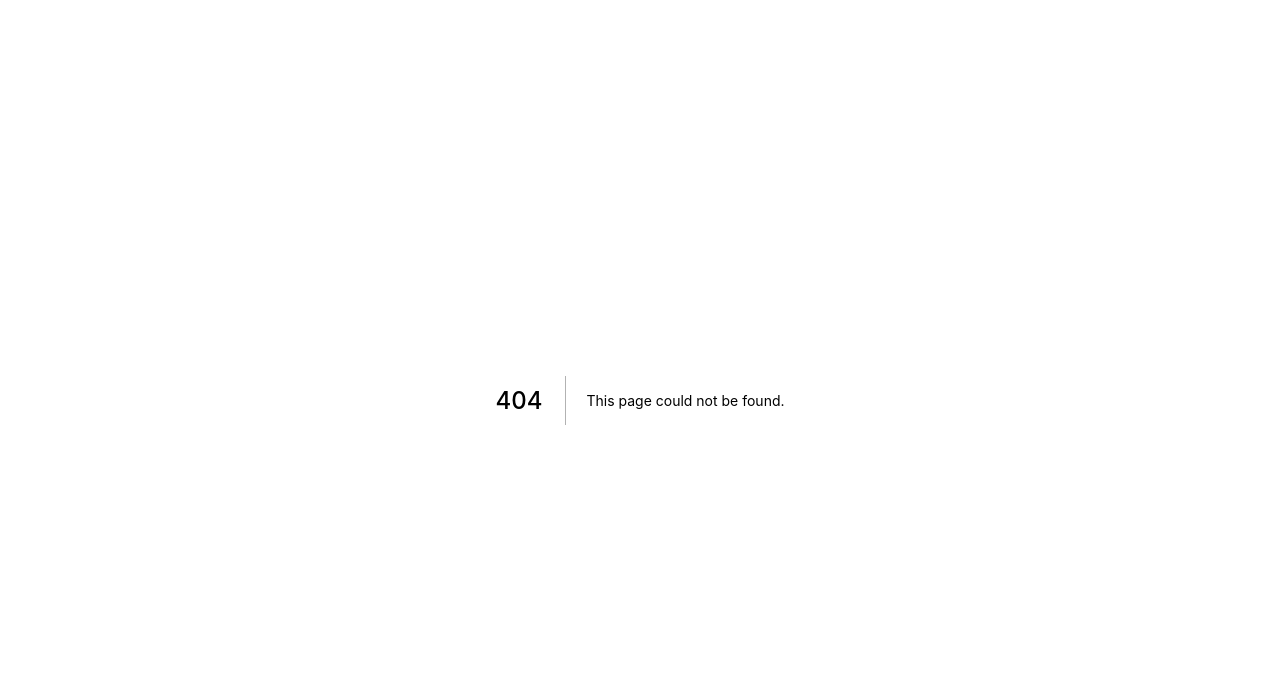
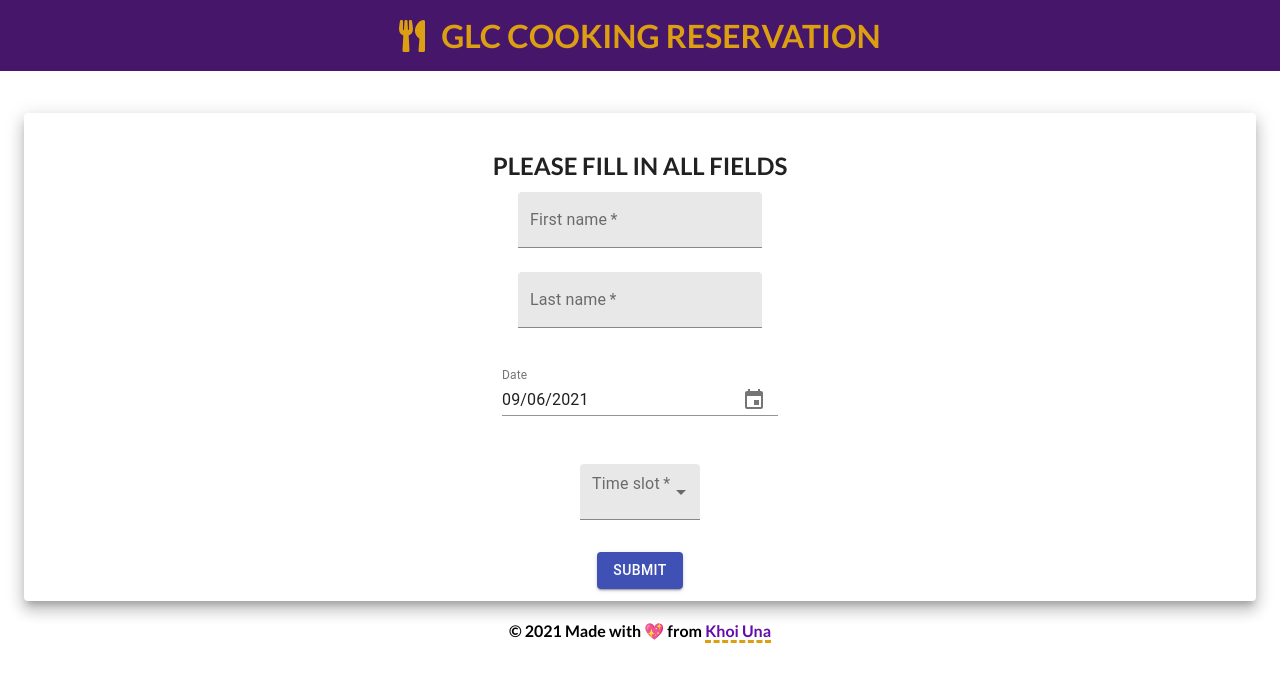
Before and after one commit to KhoiUna/cooking-reservation, a Next.js app in the folder client/: page /cancel in a window 1280 px wide. Before the commit this address had no page. Shown: the top 682 px of the page. Built offline with nearby package versions, Linux system fonts and the light colour scheme.

Commit message:
add cancel reservation page

```diff
--- /dev/null
+++ b/client/pages/cancel.js
@@ -0,0 +1,252 @@
+import Grid from "@material-ui/core/Grid";
+import { makeStyles } from "@material-ui/core/styles";
+import FormatTime from "../helpers/FormatTime";
+import {
+  Container,
+  Paper,
+  Button,
+  TextField,
+  FormControl,
+  Select,
+  MenuItem,
+  InputLabel,
+} from "@material-ui/core";
+import CircularProgress from "@material-ui/core/CircularProgress";
+import DateFnsUtils from "@date-io/date-fns";
+import {
+  MuiPickersUtilsProvider,
+  KeyboardDatePicker,
+} from "@material-ui/pickers";
+import { useEffect, useState } from "react";
+import { origin } from "../config/config";
+import Layout from "../containers/layout";
+
+const useStyles = makeStyles((theme) => ({
+  formControl: {
+    margin: theme.spacing(1),
+  },
+  selectEmpty: {
+    marginTop: theme.spacing(1),
+    minWidth: 120,
+  },
+}));
+
+export default function Cancel() {
+  const classes = useStyles();
+
+  const [selectedDate, setSelectedDate] = useState(new Date(Date.now()));
+  const handleDateChange = (date) => {
+    setSelectedDate(new Date(date));
+  };
+
+  const [timeSlot, setTimeSlot] = useState("");
+  const handleTimeSlotChange = ({ target }) => {
+    setTimeSlot(target.value);
+  };
+
+  const [data, setData] = useState({
+    firstName: "",
+    lastName: "",
+    numberOfPeople: "",
+  });
+  useEffect(() => {
+    setData({
+      firstName: localStorage.getItem("firstName") || "",
+      lastName: localStorage.getItem("lastName") || "",
+      numberOfPeople: "",
+    });
+  }, []);
+
+  const [warn, setWarn] = useState("");
+  const [success, setSuccess] = useState(null);
+  const [submitStatus, setSubmitStatus] = useState("submit");
+  const handleChange = ({ target }) => {
+    setWarn("");
+    setSuccess(null);
+    setSubmitStatus("submit");
+
+    let { name, value } = target;
+    value = name === "numberOfPeople" ? value * 1 : value;
+    setData((prev) => ({
+      ...prev,
+      [name]: value,
+    }));
+  };
+
+  const [popUp, setPopUp] = useState(false);
+  const [submitting, setSubmitting] = useState(false);
+
+  let dataObj = {
+    ...data,
+    selectedDate: new Date(selectedDate.toUTCString()),
+    timeSlot,
+  };
+  const handleSubmit = async (e) => {
+    e.preventDefault();
+    try {
+      if (!submitting) {
+        setSubmitting(true);
+        setSubmitStatus("submitting");
+
+        const res = await fetch(`${origin}/api/reserve`, {
+          method: "POST",
+          headers: {
+            "Content-Type": "application/json;charset=utf-8",
+          },
+          body: JSON.stringify(dataObj),
+        });
+
+        if (res.ok === true) {
+          localStorage.setItem("firstName", dataObj.firstName);
+          localStorage.setItem("lastName", dataObj.lastName);
+
+          setData({
+            firstName: "",
+            lastName: "",
+            numberOfPeople: "",
+          });
+          setTimeSlot("");
+          setSelectedDate(new Date(Date.now()));
+
+          setSubmitting(false);
+          setSuccess(true);
+          setSubmitStatus("success");
+          setPopUp(true);
+        } else {
+          setWarn(await res.text());
+          setSubmitting(false);
+          setSuccess(false);
+          setSubmitStatus("fail");
+        }
+      }
+    } catch (e) {
+      console.error("Error posting data...");
+      console.error(e);
+
+      setSubmitting(false);
+      setSuccess(false);
+    }
+  };
+
+  return (
+    <Layout componentName="Reserve">
+      <form onChange={handleChange} onSubmit={handleSubmit}>
+        <Container className="form-container">
+          <Paper elevation={10}>
+            <Grid
+              container
+              direction="column"
+              justifyContent="center"
+              alignItems="center"
+              spacing={3}
+            >
+              <h2 className="reserve-notice">PLEASE FILL IN ALL FIELDS</h2>
+
+              <Grid item xs={12} sm={6}>
+                <TextField
+                  required
+                  id="firstName"
+                  name="firstName"
+                  label="First name"
+                  fullWidth
+                  autoComplete="off"
+                  value={data.firstName}
+                  variant="filled"
+                />
+              </Grid>
+
+              <Grid item xs={12} sm={6}>
+                <TextField
+                  required
+                  id="lastName"
+                  name="lastName"
+                  label="Last name"
+                  fullWidth
+                  autoComplete="off"
+                  value={data.lastName}
+                  variant="filled"
+                />
+              </Grid>
+
+              <Grid item xs={12} sm={6}>
+                <MuiPickersUtilsProvider utils={DateFnsUtils}>
+                  <KeyboardDatePicker
+                    margin="normal"
+                    id="date-picker-dialog"
+                    label="Date"
+                    format="MM/dd/yyyy"
+                    value={selectedDate}
+                    onChange={handleDateChange}
+                    KeyboardButtonProps={{
+                      "aria-label": "change date",
+                    }}
+                  />
+                </MuiPickersUtilsProvider>
+              </Grid>
+
+              <Grid item xs={12} sm={6}>
+                <FormControl
+                  variant="filled"
+                  className={classes.formControl}
+                  required
+                >
+                  <InputLabel id="time-slot-label">Time slot</InputLabel>
+                  <Select
+                    labelId="time-slot-label"
+                    id="demo-simple-select-outlined"
+                    value={timeSlot}
+                    onChange={handleTimeSlotChange}
+                    label="Time slot"
+                    className={classes.selectEmpty}
+                  >
+                    {[...Array(24).keys()].map((time, index) => (
+                      <MenuItem value={time} key={index}>
+                        {FormatTime.timeSlot(time)}
+                      </MenuItem>
+                    ))}
+                  </Select>
+                </FormControl>
+              </Grid>
+
+              {warn && (
+                <Grid item xs={12} sm={6}>
+                  <p style={{ fontWeight: "bold", color: "red" }}>
+                    <i>{warn}</i>
+                  </p>
+                </Grid>
+              )}
+
+              <Grid item xs={12} sm={6}>
+                <Button
+                  variant="contained"
+                  color="primary"
+                  className="submit-button"
+                  type="submit"
+                  style={
+                    success
+                      ? { backgroundColor: "green" }
+                      : success === false
+                      ? { backgroundColor: "#ff0000" }
+                      : null
+                  }
+                >
+                  {submitStatus.toUpperCase() + " "}
+                  {submitting && (
+                    <CircularProgress
+                      style={{
+                        width: "1.7rem",
+                        height: "1.7rem",
+                        margin: "auto 0 auto 0.5rem",
+                        color: "#fff",
+                      }}
+                    />
+                  )}
+                </Button>
+              </Grid>
+            </Grid>
+          </Paper>
+        </Container>
+      </form>
+    </Layout>
+  );
+}
--- a/client/pages/index.js
+++ b/client/pages/index.js
@@ -81,6 +81,9 @@ export default function Home() {
               <Link href="/reserve">
                 <button id="reserve-button">RESERVE</button>
               </Link>
+              <Link href="/cancel">
+                <button id="cancel-button">CANCEL</button>
+              </Link>
               <Link href="/feedback">
                 <button id="feedback-button">FEEDBACK</button>
               </Link>
--- a/client/styles/globals.css
+++ b/client/styles/globals.css
@@ -73,11 +73,15 @@ header #header-icon {
 }
 
 #reserve-button {
-  background-color: greenyellow;
+  background-color: #adff2f;
+}
+
+#cancel-button {
+  background-color: #ffff00;
 }
 
 #feedback-button {
-  background-color: red;
+  background-color: #ff0000;
 }
 
 /* Style Calendar */
```
